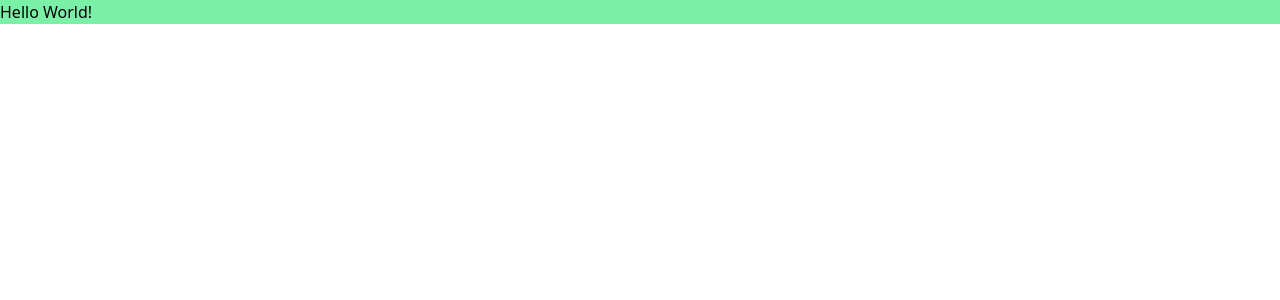
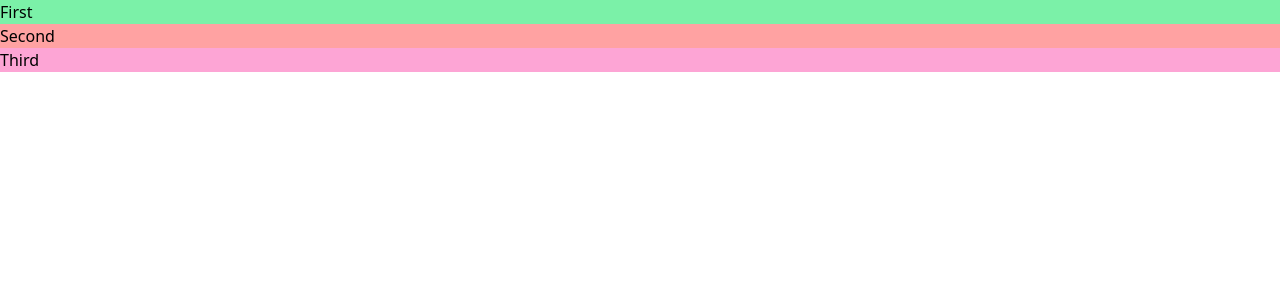
Before and after one commit to sajid2812/Tailwind, a React (Vite) app: page / in a window 1280 px wide. Shown: the top 300 px of the page. Built offline with nearby package versions, Linux system fonts and the light colour scheme.

Commit message:
add reponsive grid

```diff
--- a/src/App.jsx
+++ b/src/App.jsx
@@ -6,7 +6,11 @@ function App() {
 
   return (
     <>
-      <div className="bg-red-300 sm:bg-green-300">Hello World!</div>
+      <div className="grid grid-cols-12" >
+        <div className="col-span-12 sm:col-span-5 bg-green-300">First</div>
+        <div className="col-span-12 sm:col-span-5 bg-red-300">Second</div>
+        <div className="col-span-12 sm:col-span-2 bg-pink-300">Third</div>
+      </div>
     </>
   );
 }
```
